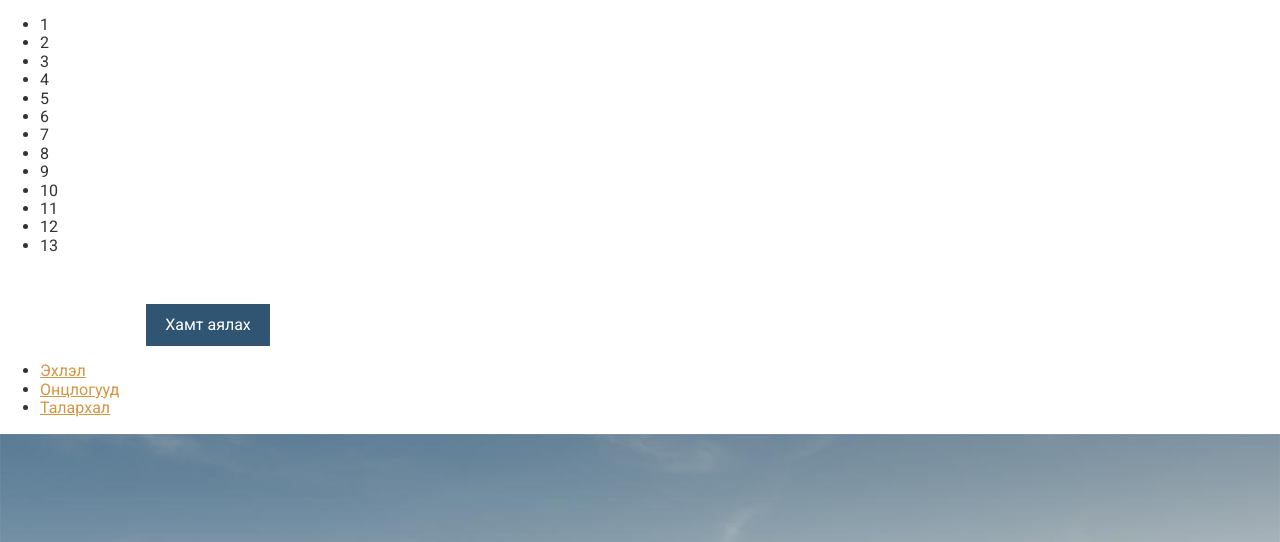
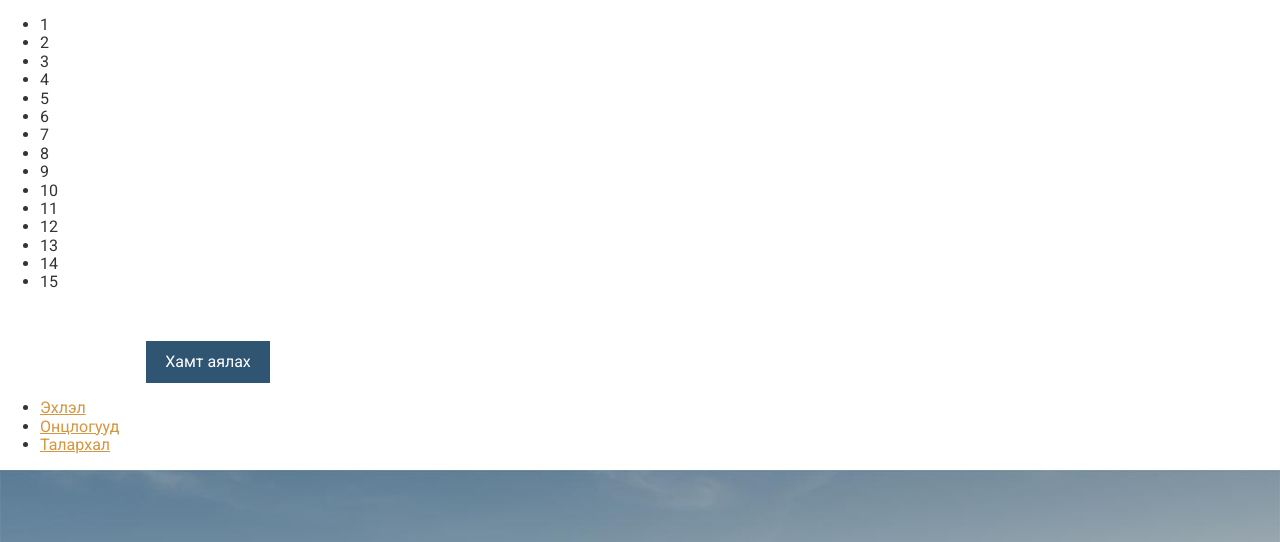
Before and after one commit to Zng-202601/platinum-travel-site, a website: page app/index.html in a window 1280 px wide. Shown: the top 542 px of the page. Drawn offline with Linux system fonts and the light colour scheme.

Commit message:
15 хүртэл тоолж бүрэн дууслаа

```diff
--- a/app/index.html
+++ b/app/index.html
@@ -32,8 +32,8 @@
       <li>11</li>
       <li>12</li>
       <li>13</li>
-      <!-- <li>14</li>
-      <li>15</li> -->
+      <li>14</li>
+      <li>15</li>
     </ul>
     <header>
       <img src="assets/images/icons/platinum_travel.svg" />
```
